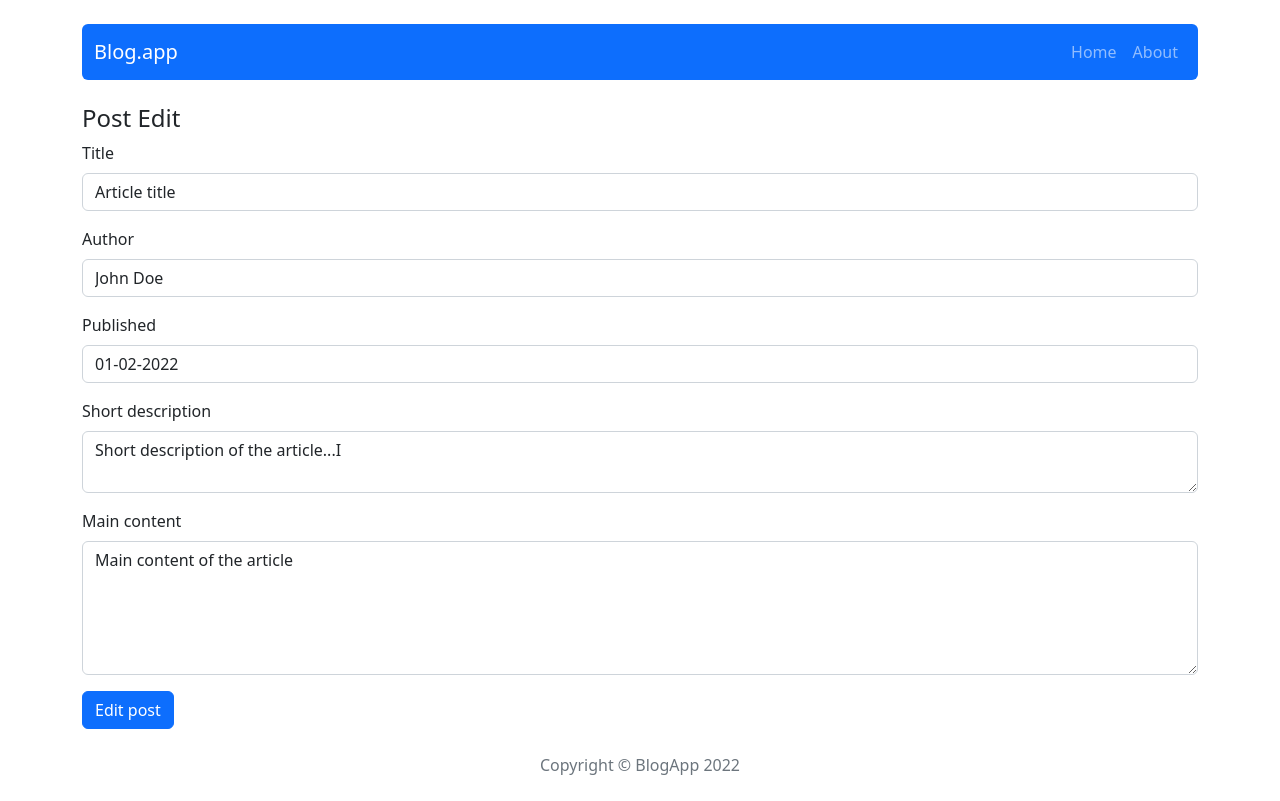
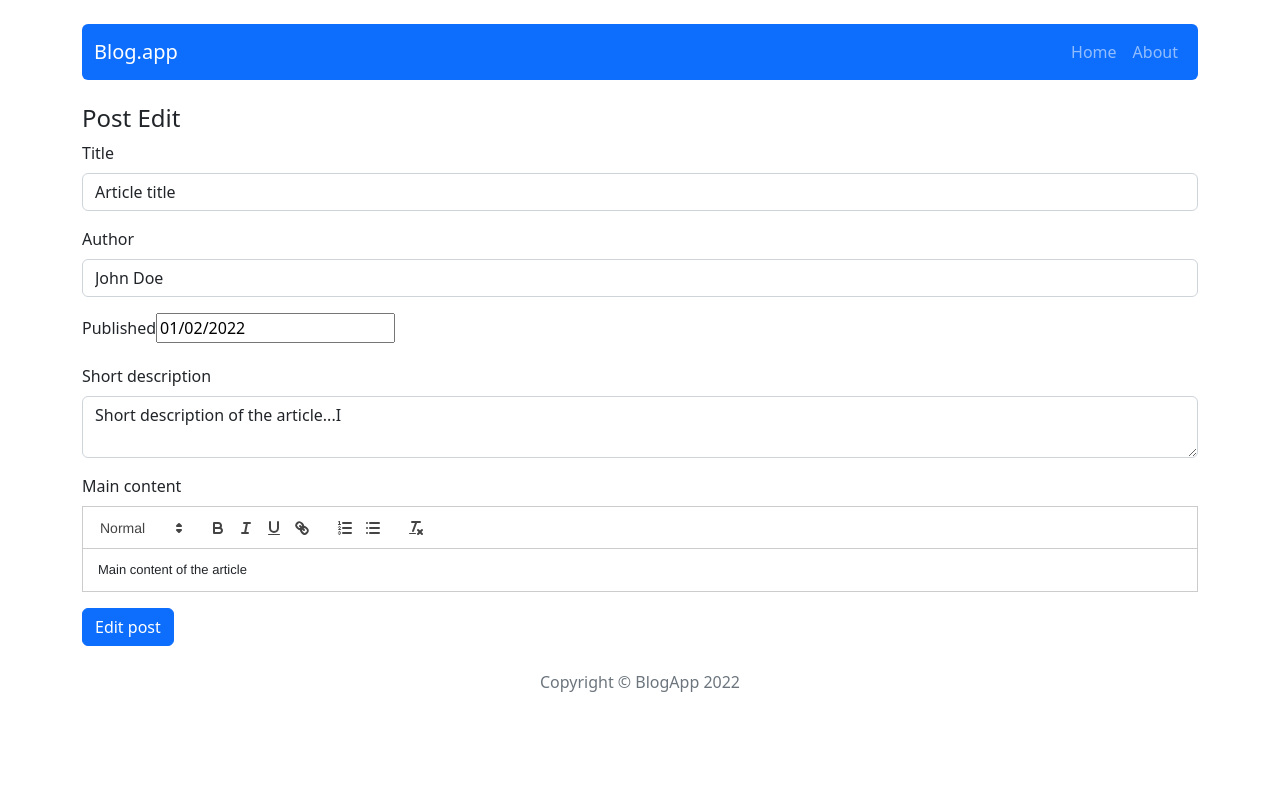
Before and after one commit to Zbigniew013/first-blog-app, a React (Create React App) app: page /post/edit/1 in a window 1280 px wide. Built offline with nearby package versions, Linux system fonts and the light colour scheme.

Commit message:
add date picker

```diff
--- a/package.json
+++ b/package.json
@@ -7,9 +7,12 @@
     "@testing-library/react": "^13.3.0",
     "@testing-library/user-event": "^13.5.0",
     "bootstrap": "^5.2.0",
+    "http-server": "^14.1.1",
     "react": "^18.2.0",
     "react-bootstrap": "^2.4.0",
+    "react-datepicker": "^4.8.0",
     "react-dom": "^18.2.0",
+    "react-quill": "^2.0.0",
     "react-redux": "^8.0.2",
     "react-router-dom": "^6.3.0",
     "react-scripts": "5.0.1",
--- a/src/components/features/PostForm.js
+++ b/src/components/features/PostForm.js
@@ -1,13 +1,19 @@
 import { useState } from "react";
 import { Form } from "react-bootstrap";
 import { Button } from "react-bootstrap";
+import ReactQuill from 'react-quill';
+import 'react-quill/dist/quill.snow.css';
+import DatePicker from "react-datepicker";
+import "react-datepicker/dist/react-datepicker.css";
+
 
 const PostForm = ({ action, actionText, ...props }) => {
   const [title, setTitle] = useState(props.title || '');
   const [author, setAuthor] = useState(props.author || '');
-  const [publishedDate, setPublishedDate] = useState(props.publishedDate || '');
+  const [publishedDate, setPublishedDate] = useState(props.publishedDate || new Date());
   const [shortDescription, setShortDescription] = useState(props.shortDescription || '');
   const [content, setContent] = useState(props.content || '');
+
 
   const handleSubmit = e => {
     e.preventDefault();
@@ -36,10 +42,12 @@ const PostForm = ({ action, actionText, ...props }) => {
 
       <Form.Group className="mb-3" controlId="formPublished">
         <Form.Label>Published</Form.Label>
-        <Form.Control
+        {/* <Form.Control
           placeholder="Enter date"
+          // type="date"
           value={publishedDate}
-          onChange={event => setPublishedDate(event.target.value)}  />
+          onChange={event => setPublishedDate(event.target.value)}  /> */}
+          <DatePicker selected={publishedDate} onChange={(date) => setPublishedDate(date)} />
       </Form.Group>
 
       <Form.Group className="mb-3" controlId="formDescription">
@@ -54,12 +62,13 @@ const PostForm = ({ action, actionText, ...props }) => {
 
       <Form.Group className="mb-3" controlId="formContent">
         <Form.Label>Main content</Form.Label>
-        <Form.Control
+        {/* <Form.Control
           placeholder="Leave a comment here"
           as="textarea"
           rows={5}
           value={content}
-          onChange={event => setContent(event.target.value)}  />
+          onChange={event => setContent(event.target.value)}  /> */}
+        <ReactQuill theme="snow" value={content} onChange={setContent} />
       </Form.Group>
 
       <Button variant="primary" type="submit" >{actionText}</Button>
--- a/src/components/features/Posts.js
+++ b/src/components/features/Posts.js
@@ -5,11 +5,11 @@ import { getAllPosts } from '../../redux/postsRedux';
 import { Link } from 'react-router-dom';
 import { Row } from 'react-bootstrap';
 import { Col } from 'react-bootstrap';
+import dateToStr from '../../utils/dateToStr';
 
 const Posts = () => {
 
   const posts = useSelector(getAllPosts);
-
 
   return (
     <section>
@@ -27,7 +27,7 @@ const Posts = () => {
               <Card.Body>
                 <Card.Title className="mb-3">{post.title}</Card.Title>
                 <Card.Subtitle className="mt-0"><strong>Author:</strong>{post.author}</Card.Subtitle>
-                <Card.Subtitle className="mt-0"><strong>Published:</strong>{post.publishedDate}</Card.Subtitle>
+                <Card.Subtitle className="mt-0"><strong>Published:</strong>{dateToStr(post.publishedDate)}</Card.Subtitle>
                 <Card.Text className="mt-2">{post.shortDescription}</Card.Text>
                 <Link to={"/post/" + post.id} key={post.id}>
                   <Button variant="primary">Read more</Button>
--- a/src/components/pages/SinglePost.js
+++ b/src/components/pages/SinglePost.js
@@ -10,6 +10,7 @@ import { useParams } from "react-router-dom";
 import { Modal } from "react-bootstrap";
 import { useState } from "react";
 import { removePost } from "../../redux/postsRedux";
+import dateToStr from "../../utils/dateToStr";
 
 
 const SinglePost = () => {
@@ -38,8 +39,11 @@ const SinglePost = () => {
       <Col lg={6}>
         <Card.Title className="mb-3">{postData.title}</Card.Title>
           <Card.Subtitle className="mt-0"><strong>Author:</strong>{postData.author}</Card.Subtitle>
-          <Card.Subtitle className="mt-0"><strong>Published:</strong>{postData.publishedDate}</Card.Subtitle>
-          <Card.Text className="mt-2">{postData.shortDescription}</Card.Text>
+          <Card.Subtitle
+            className="mt-0"><strong>Published:</strong>
+              {dateToStr(postData.publishedDate)}
+          </Card.Subtitle>
+          <Card.Text className="mt-2" dangerouslySetInnerHTML={{ __html: postData.content }} />
       </Col>
 
       <Col lg={2}>
--- a/src/redux/initialState.js
+++ b/src/redux/initialState.js
@@ -5,7 +5,7 @@ const initialState = {
       title: 'Article title',
       shortDescription: 'Short description of the article...I',
       content: 'Main content of the article',
-      publishedDate: '01-02-2022',
+      publishedDate: new Date('01-02-2022'),
       author: 'John Doe'
     },
     {
@@ -13,7 +13,7 @@ const initialState = {
       title: 'Article title II',
       shortDescription: 'Short description of the article...II',
       content: 'Main content of the article',
-      publishedDate: '02-02-2022',
+      publishedDate: new Date('02-02-2022'),
       author: 'John Doe'
     },
     {
@@ -21,7 +21,7 @@ const initialState = {
       title: 'Article title III',
       shortDescription: 'Short description of the article...III',
       content: 'Main content of the article',
-      publishedDate: '03-02-2022',
+      publishedDate: new Date('03-02-2022'),
       author: 'John Doe'
     },
     {
@@ -29,7 +29,7 @@ const initialState = {
       title: 'Article title IV',
       shortDescription: 'Short description of the article...IV',
       content: 'Main content of the article',
-      publishedDate: '04-02-2022',
+      publishedDate: new Date('04-02-2022'),
       author: 'John Doe'
     }
   ]
--- /dev/null
+++ b/src/utils/dateToStr.js
@@ -0,0 +1,17 @@
+const dateToStr = date => {
+  return date.toISOString().slice(0, 10).split("-").reverse().join("/")
+};
+
+export default dateToStr;
+
+// export const dateToStr = dateObj => {
+//   return dateObj.toISOString().replace(/T.*/,'').split('-').reverse().join('-');
+// }
+// `date` is a `Date` object
+// const formatYmd = date => date.toISOString().slice(0, 10);
+
+// Example
+// formatYmd(new Date());      // 2020-05-06
+
+
+// date.value.split("-").reverse().join("-");      //"2021-01-17" --> 17-01-2021
```
Also changed, not shown: 2 other files (tests, documents, lock files or other folders).
